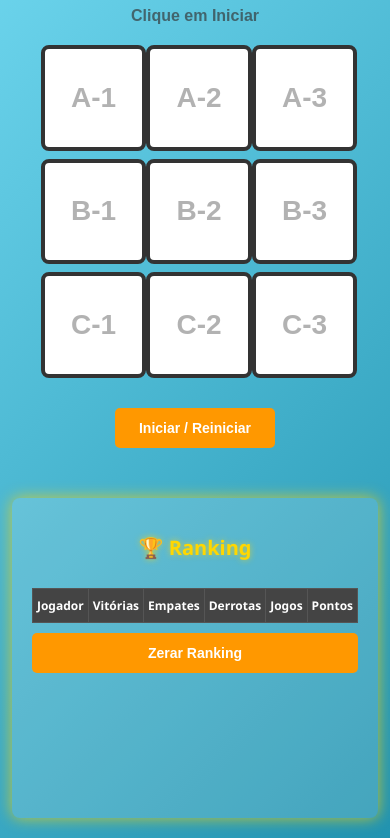
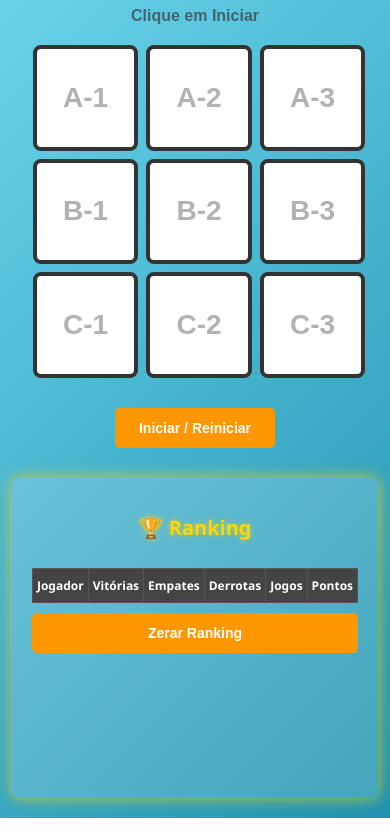
Before and after one commit to paullo171977/jogodavelha, a plain HTML site: page index.html in a window 390 px wide. Shown: the part 51-889 px from the top of the page. Drawn offline with Linux system fonts and the light colour scheme.

Commit message:
Add files via upload

```diff
--- a/index.html
+++ b/index.html
@@ -55,6 +55,7 @@
       display: grid;
       grid-template-columns: repeat(3, minmax(80px, 140px));
       gap: 8px;
+      column-gap: 16px;
       margin-bottom: 20px;
       width: 100%;
       max-width: 420px;
@@ -167,18 +168,19 @@
       text-shadow: 0 0 6px #ffd700cc;
     }
 
-    /* ✅ Responsivo: abaixo de 768px coloca em coluna */
-    @media (max-width: 768px) {
+
+    @media (max-width: 1024px) {
       .container {
         flex-direction: column;
-        /* scoreboard vai para baixo do jogo */
+        gap: 20px;
         align-items: center;
       }
+    }
 
-      #board {
-        grid-template-columns: repeat(3, minmax(60px, 25vw));
-        max-width: 90vw;
-      }
+    #board {
+      grid-template-columns: repeat(3, minmax(60px, 25vw));
+      max-width: 90vw;
+    }
     }
   </style>
 </head>
```
